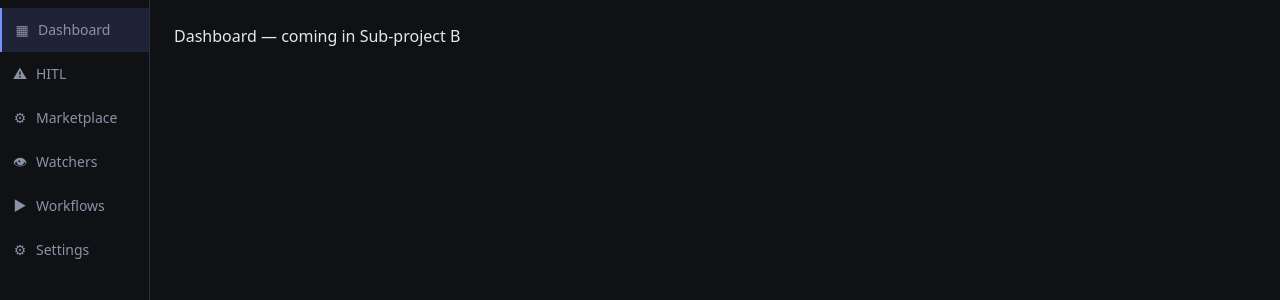
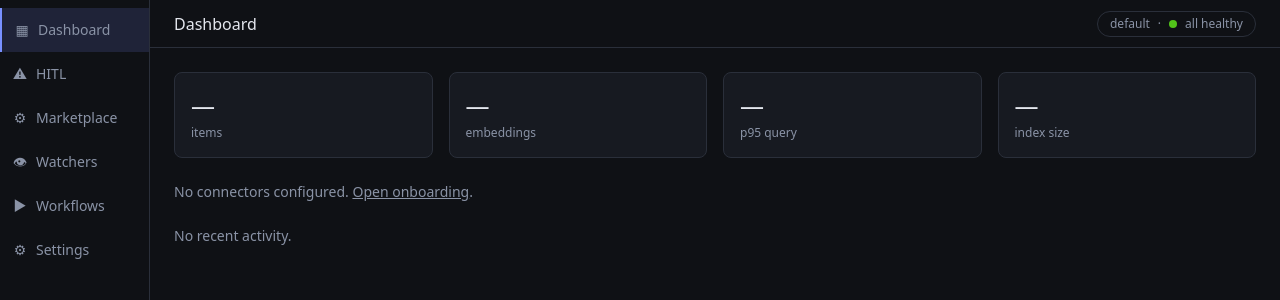
Before and after one commit to asafgolombek/Nimbus, a React (Vite) app in the folder packages/ui/: page / in a window 1280 px wide. Shown: the top 300 px of the page. Built offline with nearby package versions, Linux system fonts and the light colour scheme.

Commit message:
feat(ui): wire Dashboard page at /, delete DashboardStub
Also tighten biome-ignore placement on useIpcQuery.run (must be
immediately above the useCallback call, not above its closing paren)
and drop useless switch cases in AuditFeed/ConnectorTile that fell
through to default.

```diff
--- a/packages/ui/src/App.tsx
+++ b/packages/ui/src/App.tsx
@@ -7,12 +7,12 @@ import {
   RouterProvider,
 } from "react-router-dom";
 import { RootLayout } from "./layouts/RootLayout";
+import { Dashboard } from "./pages/Dashboard";
 import { Onboarding } from "./pages/Onboarding";
 import { Connect } from "./pages/onboarding/Connect";
 import { Syncing } from "./pages/onboarding/Syncing";
 import { Welcome } from "./pages/onboarding/Welcome";
 import { QuickQuery } from "./pages/QuickQuery";
-import { DashboardStub } from "./pages/stubs/DashboardStub";
 import { HitlStub } from "./pages/stubs/HitlStub";
 import { MarketplaceStub } from "./pages/stubs/MarketplaceStub";
 import { SettingsStub } from "./pages/stubs/SettingsStub";
@@ -33,7 +33,7 @@ const router = createBrowserRouter(
         </Wrapper>
       }
     >
-      <Route index element={<DashboardStub />} />
+      <Route index element={<Dashboard />} />
       <Route path="onboarding" element={<Onboarding />}>
         <Route index element={<Navigate to="welcome" replace />} />
         <Route path="welcome" element={<Welcome />} />
--- a/packages/ui/src/components/dashboard/AuditFeed.tsx
+++ b/packages/ui/src/components/dashboard/AuditFeed.tsx
@@ -17,7 +17,6 @@ function outcomeColour(o: AuditEntry["outcome"]): string {
       return "text-[var(--color-error)]";
     case "auto":
       return "text-[var(--color-accent)]";
-    case "info":
     default:
       return "text-[var(--color-fg-muted)]";
   }
--- a/packages/ui/src/components/dashboard/ConnectorTile.tsx
+++ b/packages/ui/src/components/dashboard/ConnectorTile.tsx
@@ -17,7 +17,6 @@ function dotColour(h: ConnectorStatus["health"]): string {
     case "error":
     case "unauthenticated":
       return "bg-[var(--color-error)]";
-    case "paused":
     default:
       return "bg-[var(--color-fg-muted)]";
   }
--- /dev/null
+++ b/packages/ui/src/pages/Dashboard.tsx
@@ -0,0 +1,18 @@
+import type { ReactNode } from "react";
+import { PageHeader } from "../components/chrome/PageHeader";
+import { AuditFeed } from "../components/dashboard/AuditFeed";
+import { ConnectorGrid } from "../components/dashboard/ConnectorGrid";
+import { IndexMetricsStrip } from "../components/dashboard/IndexMetricsStrip";
+
+export function Dashboard(): ReactNode {
+  return (
+    <>
+      <PageHeader title="Dashboard" />
+      <div className="p-6 space-y-6">
+        <IndexMetricsStrip />
+        <ConnectorGrid />
+        <AuditFeed />
+      </div>
+    </>
+  );
+}
--- a/packages/ui/src/pages/stubs/DashboardStub.tsx
+++ /dev/null
@@ -1,3 +0,0 @@
-export function DashboardStub() {
-  return <section style={{ padding: 24 }}>Dashboard — coming in Sub-project B</section>;
-}
```
Also changed, not shown: packages/ui/src/hooks/useIpcQuery.ts (+4 -4 lines), 1 other file (tests, documents, lock files or other folders).
